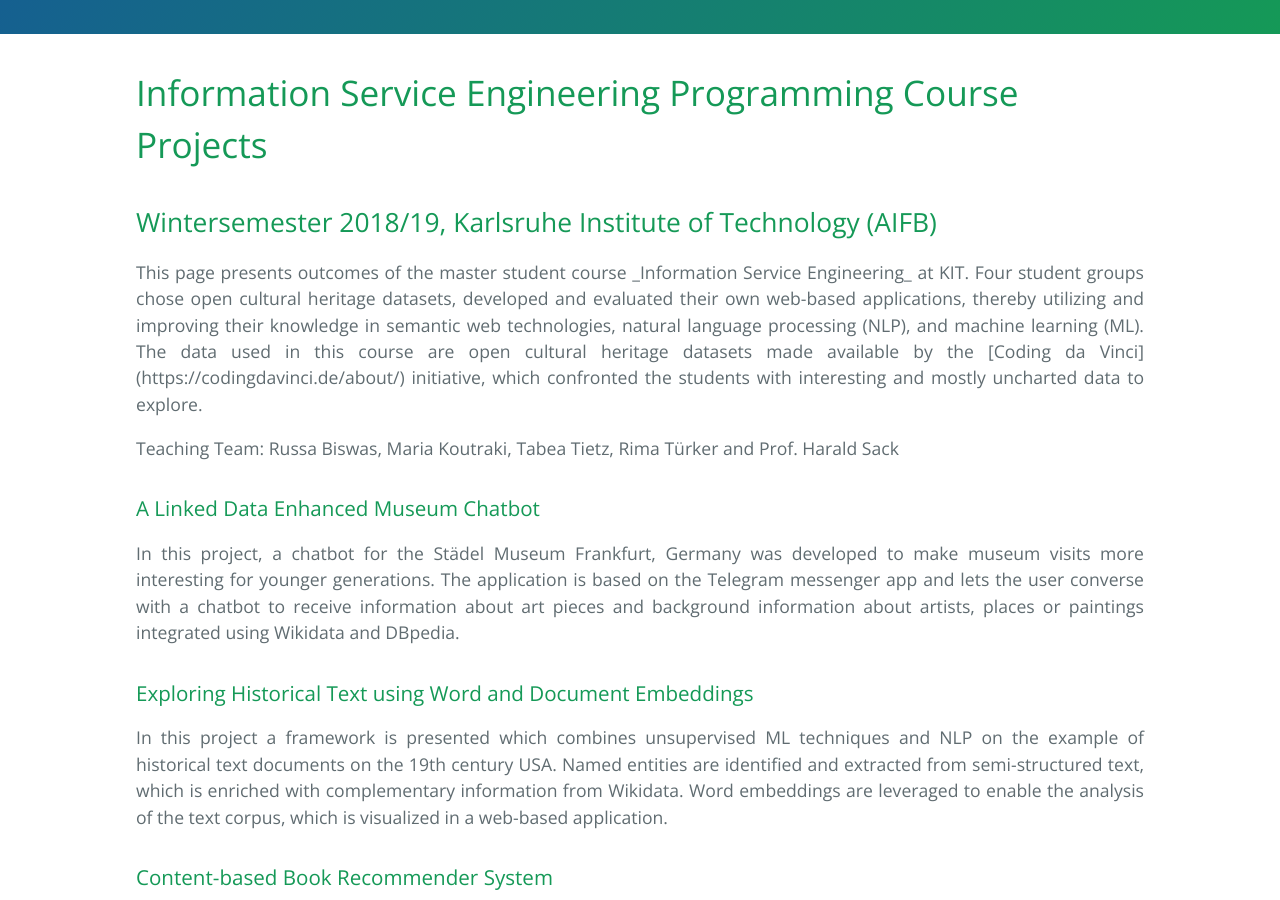
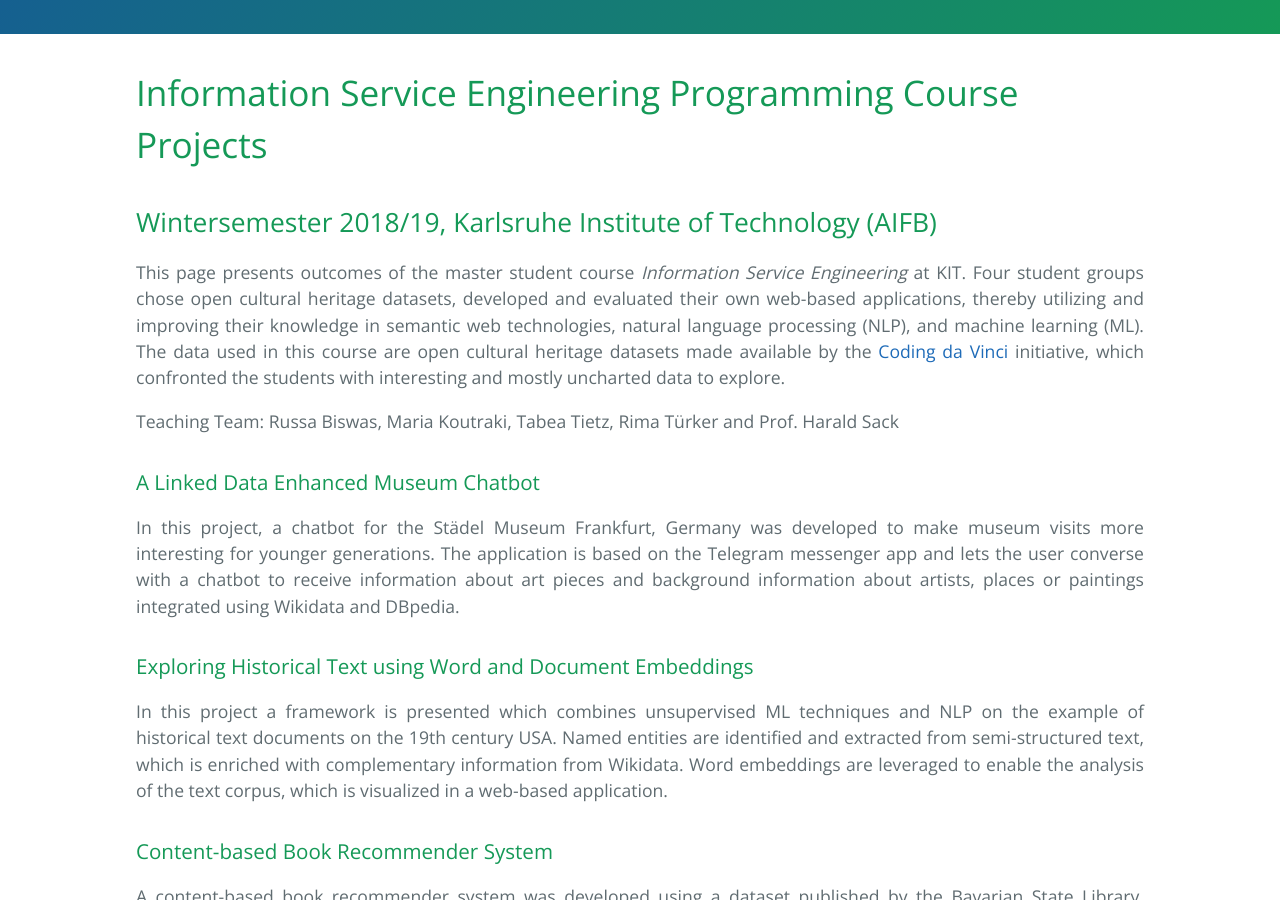
Before and after one commit to ISE-FIZKarlsruhe/ISE-FIZKarlsruhe.github.io, a Jekyll site: the page built from CourseProjects2019.md, in a window 1280 px wide and 900 px high, scrolled down 349 px. Built offline with Jekyll 4.4.1, drawn with Linux system fonts in a browser that asks for light colours; our own code applies the rules of GitHub Pages for plain Markdown files.

Commit message:
Update CourseProjects2019.md

```diff
--- a/CourseProjects2019.md
+++ b/CourseProjects2019.md
@@ -5,7 +5,7 @@ layout: default
 # Information Service Engineering Programming Course Projects
 ## Wintersemester 2018/19, Karlsruhe Institute of Technology (AIFB)
 
-<div style="text-align: justify">This page presents outcomes of the master student course _Information Service Engineering_ at KIT. Four student groups chose open cultural heritage datasets, developed and evaluated their own web-based applications, thereby utilizing and improving their knowledge in semantic web technologies, natural language processing (NLP), and machine learning (ML). The data used in this course are open cultural heritage datasets made available by the [Coding da Vinci](https://codingdavinci.de/about/) initiative, which confronted the students with interesting and mostly uncharted data to explore.</div>
+<div style="text-align: justify">This page presents outcomes of the master student course <i>Information Service Engineering</i> at KIT. Four student groups chose open cultural heritage datasets, developed and evaluated their own web-based applications, thereby utilizing and improving their knowledge in semantic web technologies, natural language processing (NLP), and machine learning (ML). The data used in this course are open cultural heritage datasets made available by the <a href="https://codingdavinci.de/about/">Coding da Vinci</a> initiative, which confronted the students with interesting and mostly uncharted data to explore.</div>
 
 Teaching Team: Russa Biswas, Maria Koutraki, Tabea Tietz, Rima Türker and Prof. Harald Sack
 
```
